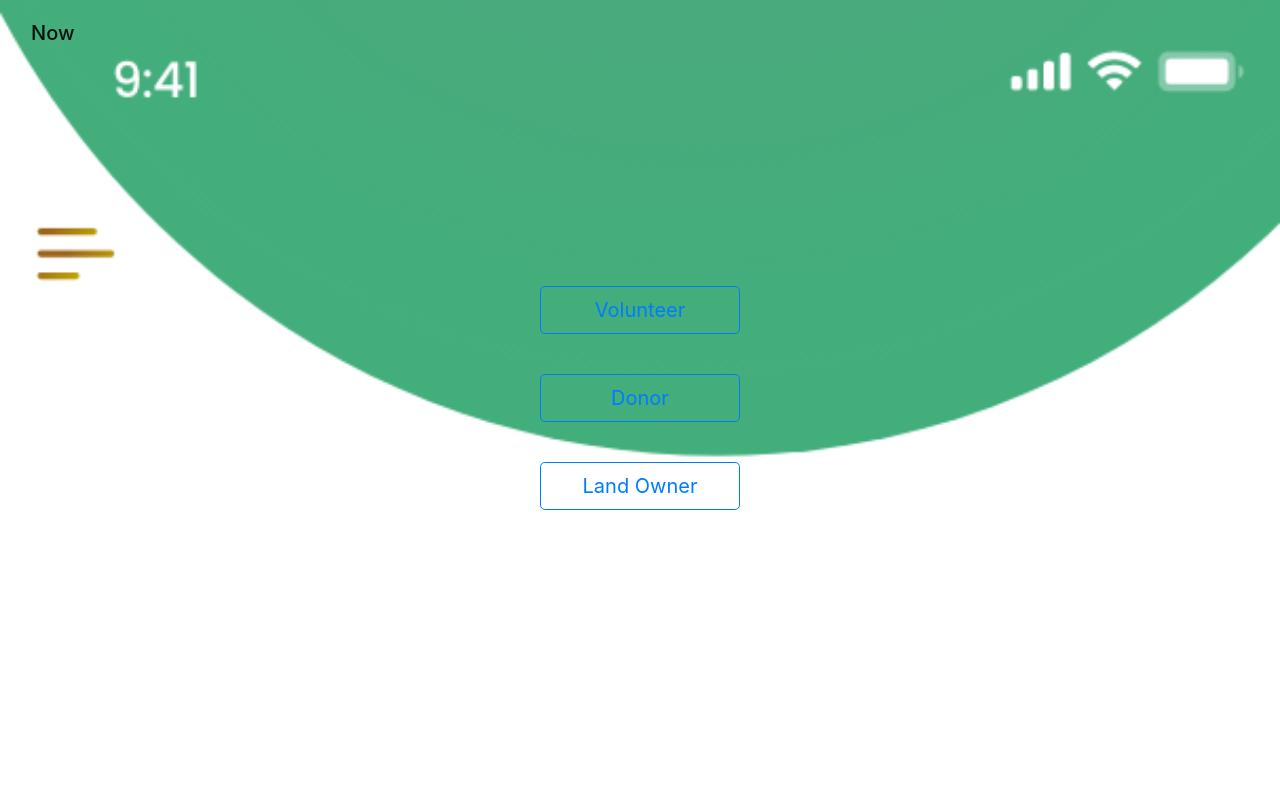
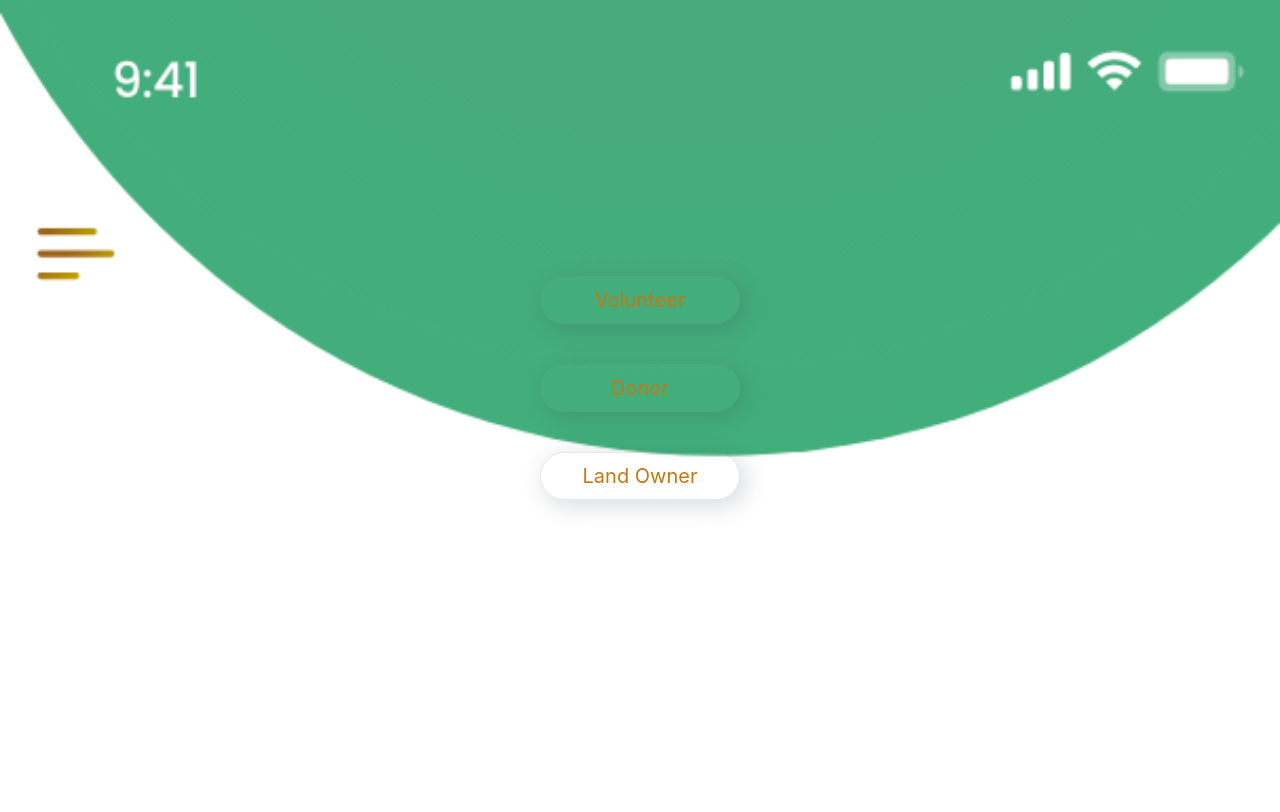
Before and after one commit to pamelachia/nasa-now, a Flask app: page / in a window 1280 px wide. Run offline with Flask 2, Linux system fonts and the light colour scheme; some libraries are stand-ins or nearby versions.

Commit message:
colour css on homepage

```diff
--- a/static/css/main.css
+++ b/static/css/main.css
@@ -33,6 +33,14 @@ h5 {
 .btn-block {
   width: 200px !important;
 }
+
+.indiv-btn {
+  font-size: 20px !important;
+  color: #c37813 !important;
+  border: 1px solid #80808033 !important;
+  border-radius: 25px !important;
+  box-shadow: 5px 5px 25px 0 rgba(46, 61, 73, 0.2) !important;
+}
 /* .clickable{
     position: relative;
   }
--- a/templates/home.html
+++ b/templates/home.html
@@ -5,10 +5,8 @@
 >
   <nav class="navbar navbar-light">
     <a class="navbar-brand" href="#">
-      <span class="navbar-brand mb-0 h1">Now</span>
-      <!-- <span class="navbar-text">
-         Activites
-        </span> -->
+      <span class="navbar-brand mb-0 h1"></span>
+      <span class="navbar-text"> </span>
     </a>
   </nav>
   <div
@@ -17,20 +15,26 @@
     <div class="row" style="margin: 20px;">
       <a
         href="{{ url_for('campaigns') }}"
-        class="btn btn-outline-primary btn-lg btn-block"
+        class="indiv-btn btn btn-outline-primary btn-lg btn-block"
         role="button"
         >Volunteer</a
       >
     </div>
     <div class="w-100"></div>
     <div class="row" style="margin: 20px;">
-      <button type="button" class="btn btn-outline-primary btn-lg btn-block">
+      <button
+        type="button"
+        class="indiv-btn btn btn-outline-primary btn-lg btn-block"
+      >
         Donor
       </button>
     </div>
     <div class="w-100"></div>
     <div class="row" style="margin: 20px;">
-      <button type="button" class="btn btn-outline-primary btn-lg btn-block">
+      <button
+        type="button"
+        class="indiv-btn btn btn-outline-primary btn-lg btn-block"
+      >
         Land Owner
       </button>
     </div>
```
